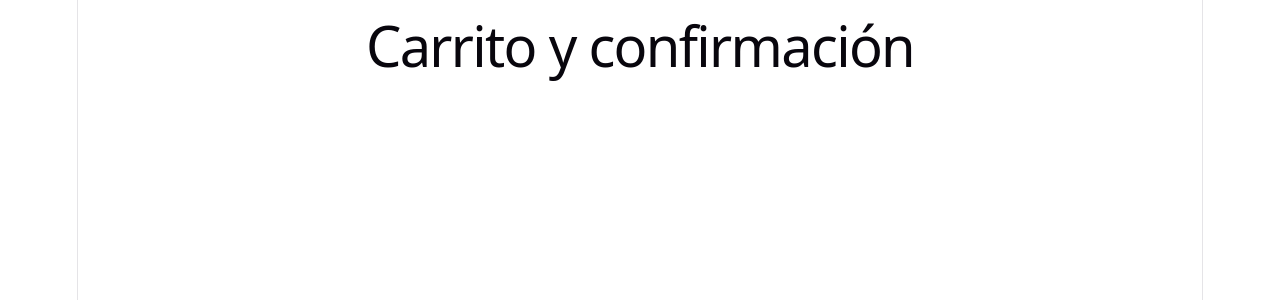
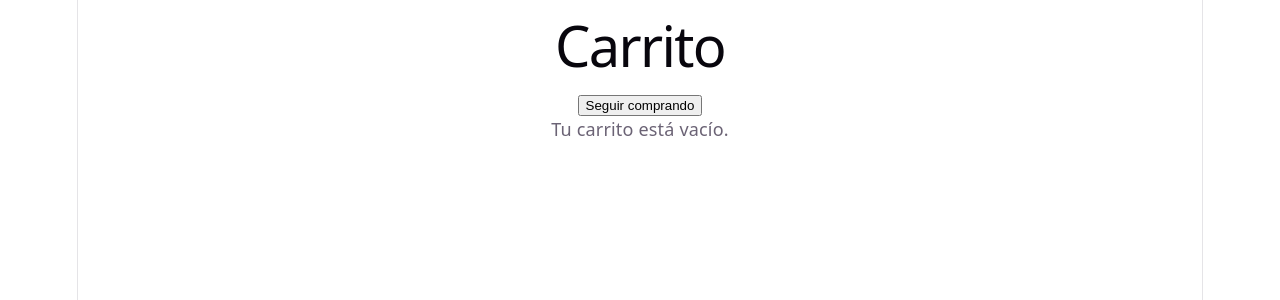
Before and after one commit to Daavvvvvv/arq-software-2026-1, a React (Vite) app: page /cart in a window 1280 px wide. Shown: the top 300 px of the page. Built offline with nearby package versions, Linux system fonts and the light colour scheme.

Commit message:
feat: add order creation and order status flow

```diff
--- a/src/pages/CartPage.tsx
+++ b/src/pages/CartPage.tsx
@@ -1,5 +1,51 @@
+import { useEffect, useState } from 'react'
+import { useNavigate } from 'react-router-dom'
+import type { CartItem } from '../types/models'
+import { clearCart, getCart, getCartTotal } from '../services/cartService'
+import { createOrder } from '../services/orderService'
+
 function CartPage() {
-  return <h1>Carrito y confirmación</h1>
+  const navigate = useNavigate()
+  const [cartItems, setCartItems] = useState<CartItem[]>([])
+  const [total, setTotal] = useState(0)
+
+  const handleCheckout = () => {
+    createOrder()
+    clearCart()
+    navigate('/order-status')
+  }
+
+  useEffect(() => {
+    const storedCart = getCart()
+    const storedTotal = getCartTotal()
+
+    setCartItems(storedCart)
+    setTotal(storedTotal)
+  }, [])
+
+  return (
+    <div>
+      <h1>Carrito</h1>
+      <button onClick={() => navigate('/menu')}>Seguir comprando</button>
+
+      {cartItems.length === 0 ? (
+        <p>Tu carrito está vacío.</p>
+      ) : (
+        <div>
+          {cartItems.map((item) => (
+            <div key={item.product.id}>
+              <p>{item.product.name}</p>
+              <p>Precio: ${item.product.price}</p>
+              <p>Cantidad: {item.quantity}</p>
+            </div>
+          ))}
+
+          <h2>Total: ${total}</h2>
+          <button onClick={handleCheckout}>Realizar pedido</button>
+        </div>
+      )}
+    </div>
+  )
 }
 
 export default CartPage
--- a/src/pages/MenuPage.tsx
+++ b/src/pages/MenuPage.tsx
@@ -1,9 +1,12 @@
 import { useEffect, useState } from 'react'
+import { useNavigate } from 'react-router-dom'
 import type { Product, Ticket } from '../types/models'
 import { getMenu } from '../services/menuService'
 import { getTicket } from '../services/sessionService'
+import { addToCart } from '../services/cartService'
 
 function MenuPage() {
+  const navigate = useNavigate()
   const [products, setProducts] = useState<Product[]>([])
   const [loading, setLoading] = useState(true)
   const [ticket, setTicket] = useState<Ticket | null>(null)
@@ -24,6 +27,7 @@ function MenuPage() {
   return (
     <div>
       <h1>Menú</h1>
+      <button onClick={() => navigate('/cart')}>Ver carrito</button>
 
       {ticket && (
         <div>
@@ -36,6 +40,7 @@ function MenuPage() {
         <div key={product.id}>
           <p>{product.name}</p>
           <p>${product.price}</p>
+          <button onClick={() => addToCart(product)}>Agregar</button>
         </div>
       ))}
     </div>
--- a/src/pages/OrderStatusPage.tsx
+++ b/src/pages/OrderStatusPage.tsx
@@ -1,5 +1,27 @@
+import { useEffect, useState } from 'react'
+import type { Order } from '../types/models'
+import { getOrder } from '../services/orderService'
+
 function OrderStatusPage() {
-  return <h1>Estado del pedido</h1>
+  const [order, setOrder] = useState<Order | null>(null)
+
+  useEffect(() => {
+    const storedOrder = getOrder()
+    setOrder(storedOrder)
+  }, [])
+
+  if (!order) {
+    return <p>No hay pedido activo.</p>
+  }
+
+  return (
+    <div>
+      <h1>Estado del pedido</h1>
+      <p>ID: {order.id}</p>
+      <p>Estado: {order.status}</p>
+      <p>Total: ${order.total}</p>
+    </div>
+  )
 }
 
 export default OrderStatusPage
--- /dev/null
+++ b/src/services/cartService.ts
@@ -0,0 +1,41 @@
+import type { CartItem, Product } from '../types/models'
+
+const CART_STORAGE_KEY = 'app_cart'
+
+export function getCart(): CartItem[] {
+  const raw = localStorage.getItem(CART_STORAGE_KEY)
+  return raw ? (JSON.parse(raw) as CartItem[]) : []
+}
+
+export function saveCart(cart: CartItem[]): void {
+  localStorage.setItem(CART_STORAGE_KEY, JSON.stringify(cart))
+}
+
+export function addToCart(product: Product): void {
+  const cart = getCart()
+
+  const existingItem = cart.find((item) => item.product.id === product.id)
+
+  if (existingItem) {
+    existingItem.quantity += 1
+  } else {
+    cart.push({
+      product,
+      quantity: 1,
+    })
+  }
+
+  saveCart(cart)
+}
+
+export function clearCart(): void {
+  localStorage.removeItem(CART_STORAGE_KEY)
+}
+
+export function getCartTotal(): number {
+  const cart = getCart()
+
+  return cart.reduce((total, item) => {
+    return total + item.product.price * item.quantity
+  }, 0)
+}
--- /dev/null
+++ b/src/services/orderService.ts
@@ -0,0 +1,28 @@
+import type { Order } from '../types/models'
+import { getCart } from './cartService'
+
+const ORDER_STORAGE_KEY = 'app_order'
+
+export function createOrder(): Order {
+  const cart = getCart()
+
+  const total = cart.reduce((sum, item) => {
+    return sum + item.product.price * item.quantity
+  }, 0)
+
+  const order: Order = {
+    id: `order-${Date.now()}`,
+    items: cart,
+    total,
+    status: 'pending',
+  }
+
+  localStorage.setItem(ORDER_STORAGE_KEY, JSON.stringify(order))
+
+  return order
+}
+
+export function getOrder(): Order | null {
+  const raw = localStorage.getItem(ORDER_STORAGE_KEY)
+  return raw ? (JSON.parse(raw) as Order) : null
+}
```
